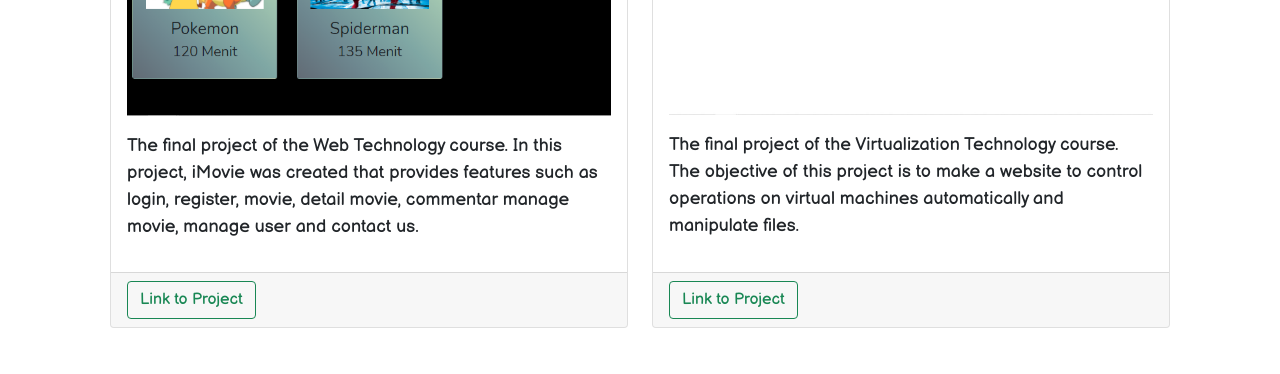
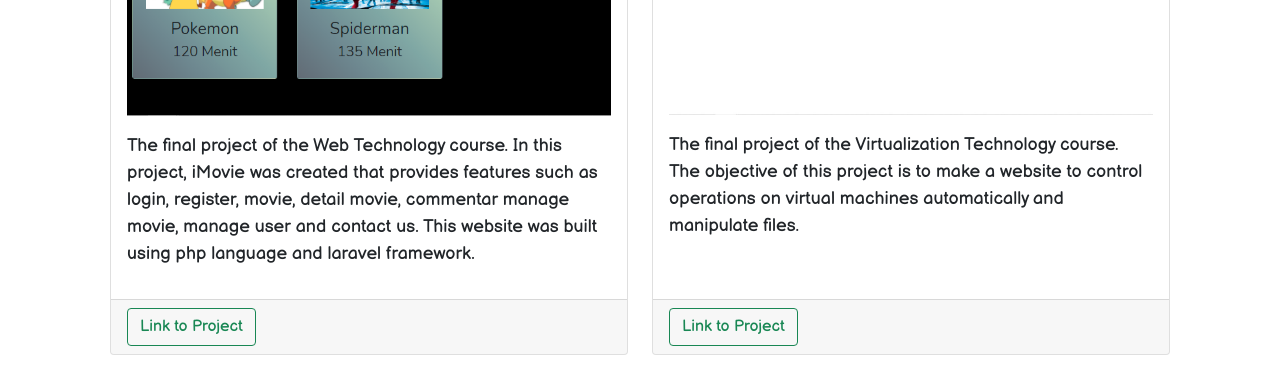
Before and after one commit to jehezkiel1699/portofolio, a plain HTML site: page index.html in a window 1280 px wide. Shown: the part 1260-1634 px from the top of the page. Drawn offline with nearby package versions, Linux system fonts and the light colour scheme; files whose address does not match are found by name.

Commit message:
Update index.html

```diff
--- a/index.html
+++ b/index.html
@@ -98,7 +98,7 @@
                     <div class="card-body">
                       <img src="assets/img/iMovie/cover.png" class="card-img-top" />
                       <p class="mt-3">
-                        The final project of the Web Technology course. In this project, iMovie was created that provides features such as login, register, movie, detail movie, commentar manage movie, manage user and contact us.
+                        The final project of the Web Technology course. In this project, iMovie was created that provides features such as login, register, movie, detail movie, commentar manage movie, manage user and contact us. This website was built using php language and laravel framework.
                       </p>
                     </div>
                     <div class="card-footer">
```
